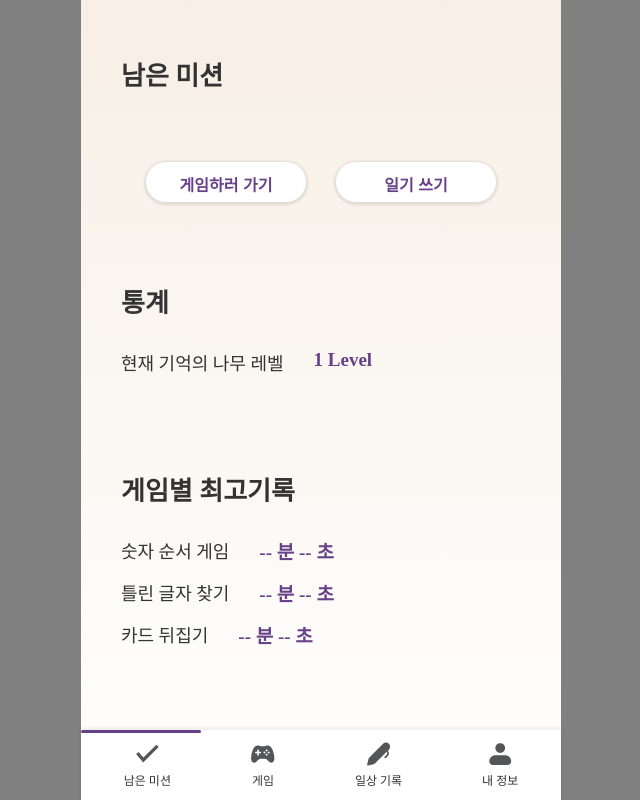
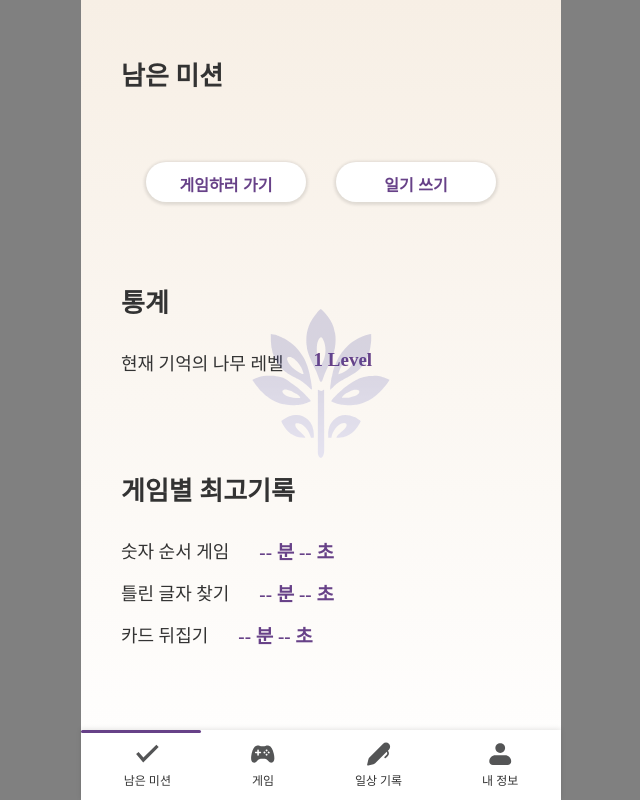
Before and after one commit to 9oormthon-univ/2024_DANPOONG_TEAM_18_FE, a React (Vite) app: page / in a window 1280 px wide. Shown: the whole page, without its empty margins (319-959 px from the left). Built offline with nearby package versions, Linux system fonts and the light colour scheme; no server answers.

Commit message:
feat: add logo image in globalstyles

```diff
--- a/src/App.jsx
+++ b/src/App.jsx
@@ -1,19 +1,21 @@
-import { BrowserRouter, Routes, Route } from "react-router-dom"
-import Home from "./pages/Home"
-import Login from "./pages/Login"
-import Game from "./pages/Game"
-import NumberGame from "./pages/NumberGame"
-import Diary from "./pages/Diary"
-import WriteDiary from "./pages/WriteDiary"
-import RemindDiary from "./pages/RemindDiary"
-import { createContext, useState } from "react"
-import Welcome from "./pages/Welcome"
-import CardGame from "./pages/CardGame"
-import TextGame from "./pages/TextGame"
+import { BrowserRouter, Routes, Route, useLocation } from "react-router-dom";
+import { createContext, useState } from "react";
+
+import Home from "./pages/Home";
+import Login from "./pages/Login";
+import Game from "./pages/Game";
+import NumberGame from "./pages/NumberGame";
+import Diary from "./pages/Diary";
+import WriteDiary from "./pages/WriteDiary";
+import RemindDiary from "./pages/RemindDiary";
+import Welcome from "./pages/Welcome";
+import CardGame from "./pages/CardGame";
+import TextGame from "./pages/TextGame";
+import logo from "./assets/icons/logo.svg";
 
 export const ScoreContext = createContext();
 
-function App() {
+function AppContent() {
   const [level, setLevel] = useState(1);
   const [bestScore, setBestScore] = useState({
     numberGame: '-',
@@ -27,11 +29,15 @@ function App() {
       ...prevScores,
       [gameName]: score,
     }));
-  }
+  };
+
+  const location = useLocation();
+  const hideLogoPaths = ['/welcome', '/login'];
+  const shouldShowLogo = !hideLogoPaths.includes(location.pathname);
 
   return (
-    <BrowserRouter>
     <ScoreContext.Provider value={{ level, setLevel, bestScore, setGameScore, seconds, setSeconds }}>
+      {shouldShowLogo && <img src={logo} alt="Logo" className="logo" />}
       <Routes>
         <Route path="/" element={<Home />} />
         <Route path="/login" element={<Login />} />
@@ -45,8 +51,15 @@ function App() {
         <Route path="/diary/remind" element={<RemindDiary />} />
       </Routes>
     </ScoreContext.Provider>
-    </BrowserRouter>
-  )
+  );
 }
 
-export default App
+function App() {
+  return (
+    <BrowserRouter>
+      <AppContent />
+    </BrowserRouter>
+  );
+}
+
+export default App;
--- a/src/styles/GlobalStyles.js
+++ b/src/styles/GlobalStyles.js
@@ -20,6 +20,17 @@ const GlobalStyles = createGlobalStyle`
     background: linear-gradient(${(props) => props.theme.colors.background}, #FFFFFF);
     height: 100vh;
     overflow: hidden;
+    position: relative;
+  }
+
+  .logo {
+    position: absolute;
+    top: 48%;
+    left: 50%;
+    transform: translate(-50%, -50%);
+    width: 150px;
+    height: 150px;
+    opacity: 0.2;
   }
 `;
 
```
Lines whose indentation alone changed are shown as unchanged.
